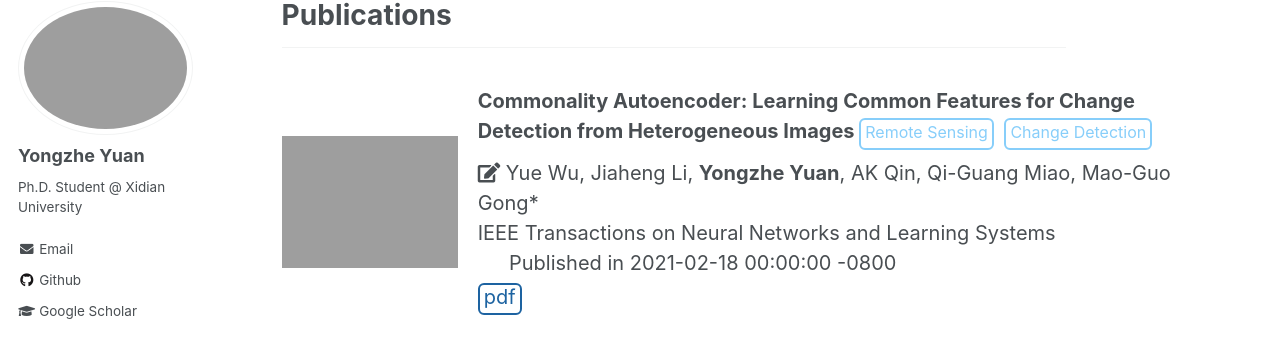
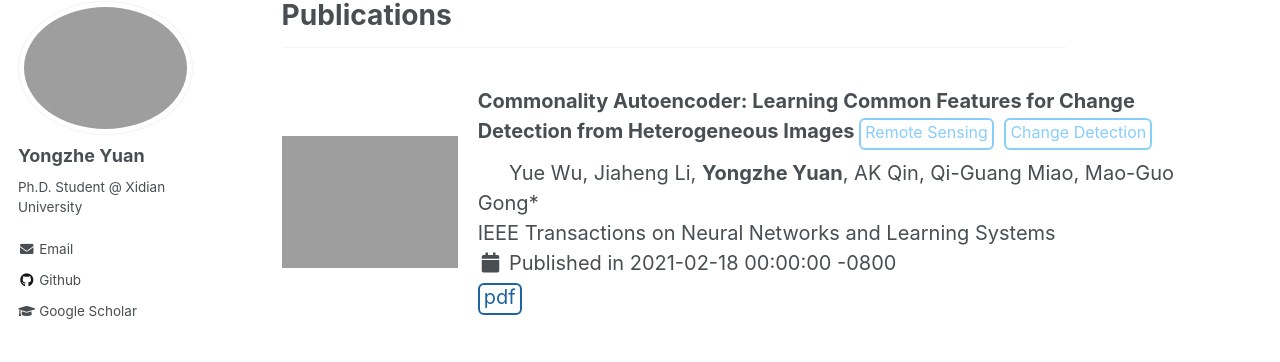
Before and after one commit to YYZMARS/YYZMARS.github.io, a Jekyll site: the page built from _pages/publications.md, in a window 1280 px wide. Shown: the part 117-479 px from the top of the page. Built offline with Jekyll 4.4.1, drawn with Linux system fonts in a browser that asks for light colours.

Commit message:
Update archive-single-pub.html

```diff
--- a/_includes/archive-single-pub.html
+++ b/_includes/archive-single-pub.html
@@ -41,10 +41,10 @@
           {% endif %}
 
           <br>
-            <i class="fas fa-edit fa-1x" aria-hidden="true"></i> {{ post.author }}<br>
+            <i class="fas fa-fw fa-user-o" aria-hidden="true"></i> {{ post.author }}<br>
             {{ post.venue }}<br>
 
-            <i class="fas fa-fw fa-user-o" aria-hidden="true"></i> Published in <time pubdate>{{ post.date }}</time><br>
+            <i class="fas fa-fw fa-calendar" aria-hidden="true"></i> Published in <time pubdate>{{ post.date }}</time><br>
 
 
             <span style="display: block; margin-top:4px">
```
